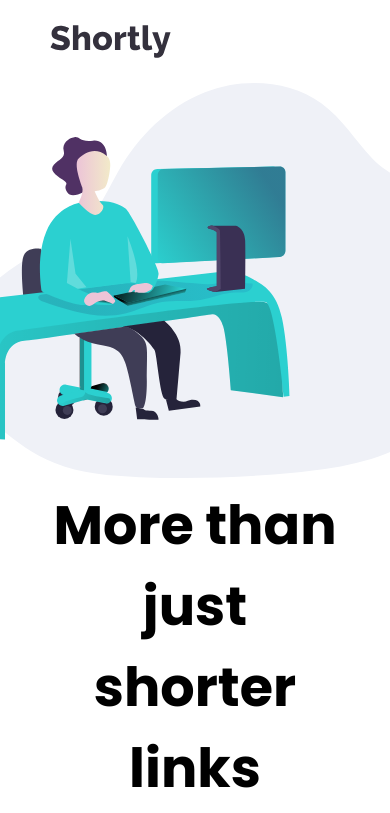
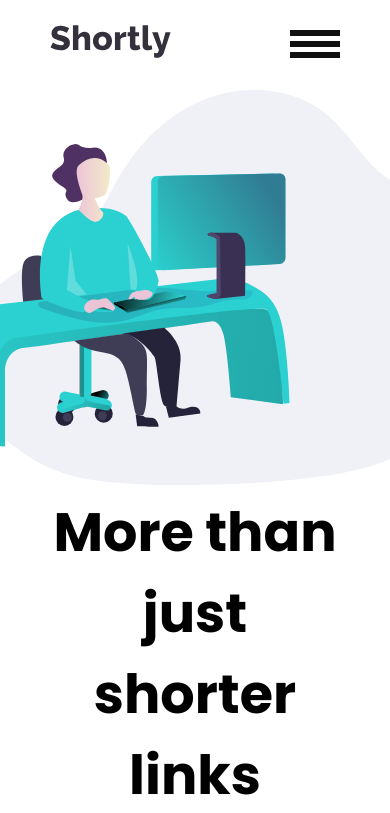
Before and after one commit to JesusVS760/Link-Project, a React (Vite) app: page / in a window 390 px wide. Shown: the top 813 px of the page. Built offline with nearby package versions, Linux system fonts and the light colour scheme; no server answers.

Commit message:
hamburger logic/style

```diff
--- a/src/components/Navbar.css
+++ b/src/components/Navbar.css
@@ -10,17 +10,17 @@
   width: 100%;
   padding: 25px 250px 25px 125px;
 }
-nav {
+.navbar nav {
   display: flex;
   align-items: center;
 }
-nav a {
+.navbar nav a {
   text-decoration: none;
   color: black;
   margin-right: 25px;
 }
 nav img {
-  margin-right: 35px;
+  /* margin-right: 35px; */
 }
 
 .nav-buttons button {
@@ -36,12 +36,63 @@ nav img {
   background: hsl(180, 66%, 49%);
   color: #fff;
 }
+.hamburger {
+  display: none;
+}
+.mobile-options {
+  display: none;
+}
 @media screen and (max-width: 767px) {
   .navbar {
     padding: 25px 50px 25px 50px;
   }
-  nav a,
+  .navbar nav a,
   .nav-buttons button {
     display: none;
   }
+  .hamburger {
+    display: block;
+    cursor: pointer;
+    padding: 25px 50px 25px 50px;
+  }
+  .bar {
+    display: block;
+    width: 50px;
+    height: 6px;
+    margin: 5px auto;
+    -webkit-transition: all 0.3s ease-in-out;
+    transition: all 0.3s ease-in-out;
+    background-color: #101010;
+  }
+  .navbar-active {
+    display: flex;
+    align-items: center;
+    justify-content: center;
+  }
+  .hero-image {
+  }
+  .navbar-active nav {
+    position: fixed;
+    top: 5rem;
+    right: 0%;
+    flex-direction: column;
+    background-color: hsl(257, 27%, 26%);
+    width: 100%;
+    border-radius: 10px;
+    text-align: center;
+    transition: 0.3s;
+    box-shadow: 0 10px 27px rgba(0, 0, 0, 0.05);
+  }
+  .item {
+    display: flex;
+    align-items: center;
+    justify-content: center;
+    color: white;
+
+    margin: 2.5rem 0;
+    font-size: 1.5rem;
+  }
+  .mobile-options {
+    display: flex;
+  }
 }
--- a/src/components/Navbar.jsx
+++ b/src/components/Navbar.jsx
@@ -1,21 +1,47 @@
-import React from "react";
+import React, { useState } from "react";
 import "./Navbar.css";
 import shortly from "../assets/images/logo.svg";
 
 const Navbar = () => {
+  const [showMenu, setShowMenu] = useState(false);
+
   return (
     <div className="navbar-container">
-      <div className="navbar">
+      <div className={showMenu ? "navbar-active" : "navbar"}>
+        <div className="hero-image">
+          <img src={shortly} alt="" />
+        </div>
+
         <nav>
-          <img src={shortly} alt="" /> <a href="/">Features</a>
-          <a href="/">Pricing</a>
-          <a href="/">Resources</a>
+          <a className="item" href="/">
+            Features
+          </a>
+          <a className="item" href="/">
+            Pricing
+          </a>
+          <a className="item" href="/">
+            Resources
+          </a>
         </nav>
         <div className="nav-buttons">
           <button>Login</button>
           <button className="sign-up-button">Sign Up</button>
         </div>
       </div>
+      <div onClick={() => setShowMenu(!showMenu)} className="hamburger">
+        <span className="bar"></span>
+        <span className="bar"></span>
+        <span className="bar"></span>
+        {/* {showMenu ? (
+          <div className="mobile-options">
+            <a href="">Features</a>
+            <a href="">Pricing</a>
+            <a href="">Resources</a>
+          </div>
+        ) : (
+          ""
+        )} */}
+      </div>
     </div>
   );
 };
```
Also changed, not shown: src/hooks/useMediaQuery.js (added, +9 -0 lines).
